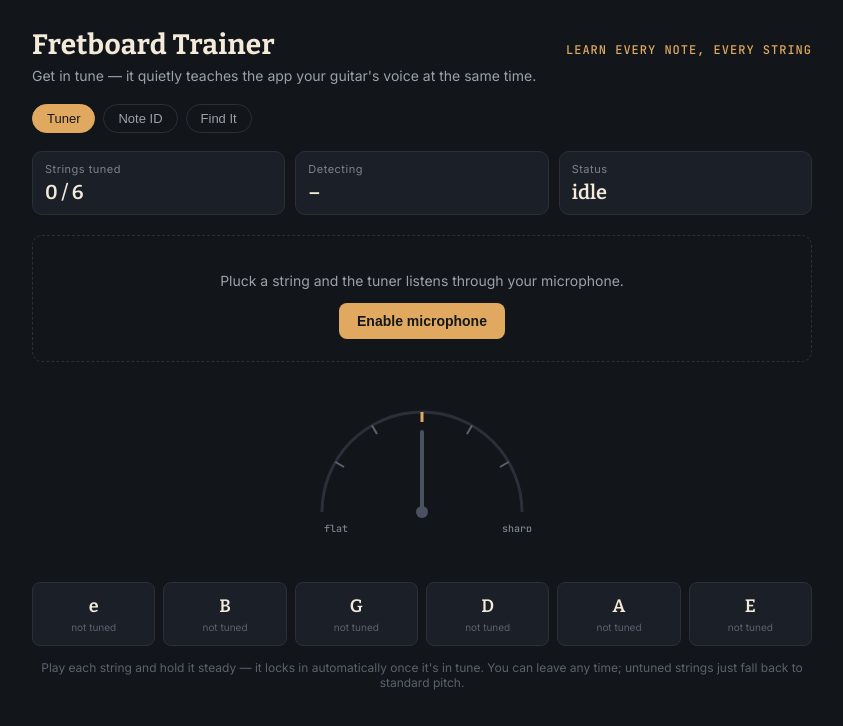
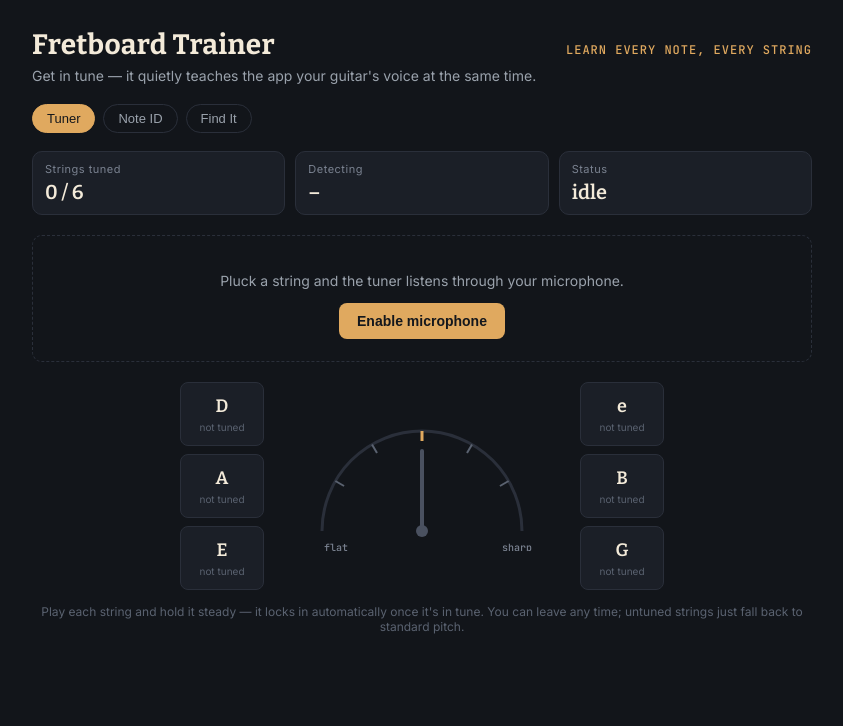
Before and after one commit to Seuafai/fretboard-trainer, a React (Vite) app: page / in a window 1280 px wide. Shown: the top 726 px of the page, without its empty margins (218-1061 px from the left). Built offline with nearby package versions, Linux system fonts and the light colour scheme.

Commit message:
More changes

```diff
--- a/src/App.jsx
+++ b/src/App.jsx
@@ -3,6 +3,8 @@ import { useState, useEffect, useCallback, useRef } from "react";
 const CHROMATIC = ["C", "C#", "D", "D#", "E", "F", "F#", "G", "G#", "A", "A#", "B"];
 
 // display order top -> bottom mirrors standard tab notation (high e on top)
+// openFreq/open here are the STANDARD-tuning reference values — alternate tunings
+// derive their own open note + frequency from these via tunedStrings() below.
 const STRINGS = [
   { id: "e1", label: "e", open: "E", openFreq: 329.63, thickness: 1.4 },
   { id: "B", label: "B", open: "B", openFreq: 246.94, thickness: 1.7 },
@@ -11,6 +13,39 @@ const STRINGS = [
   { id: "A", label: "A", open: "A", openFreq: 110.0, thickness: 3.2 },
   { id: "e2", label: "E", open: "E", openFreq: 82.41, thickness: 3.8 },
 ];
+
+// each `notes` array matches STRINGS order (high e, B, G, D, A, low E)
+const TUNING_PRESETS = [
+  { id: "standard", label: "Standard", notes: ["E", "B", "G", "D", "A", "E"] },
+  { id: "dropD", label: "Drop D", notes: ["E", "B", "G", "D", "A", "D"] },
+  { id: "halfStepDown", label: "Eb Standard (half step down)", notes: ["D#", "A#", "F#", "C#", "G#", "D#"] },
+  { id: "fullStepDown", label: "D Standard (full step down)", notes: ["D", "A", "F", "C", "G", "D"] },
+  { id: "dropC", label: "Drop C", notes: ["D", "A", "F", "C", "G", "C"] },
+  { id: "openG", label: "Open G", notes: ["D", "B", "G", "D", "G", "D"] },
+  { id: "openD", label: "Open D", notes: ["D", "A", "F#", "D", "A", "D"] },
+  { id: "openE", label: "Open E", notes: ["E", "B", "G#", "E", "B", "E"] },
+  { id: "dadgad", label: "DADGAD", notes: ["D", "A", "G", "D", "A", "D"] },
+];
+
+// shifts a standard-tuning reference frequency to a different note, picking the
+// nearest direction around the chromatic circle (correct for all alt-tuning shifts, which are small)
+function shiftFreq(standardFreq, standardLetter, targetLetter) {
+  const standardIdx = CHROMATIC.indexOf(standardLetter);
+  const targetIdx = CHROMATIC.indexOf(targetLetter);
+  let shift = (((targetIdx - standardIdx) % 12) + 12) % 12;
+  if (shift > 6) shift -= 12;
+  return standardFreq * Math.pow(2, shift / 12);
+}
+
+// combines the fixed per-string metadata (id/label/thickness) with a tuning preset's
+// open notes, producing the array used everywhere else in the app for note/frequency math
+function tunedStrings(presetNotes) {
+  return STRINGS.map((s, i) => ({
+    ...s,
+    open: presetNotes[i],
+    openFreq: shiftFreq(s.openFreq, s.open, presetNotes[i]),
+  }));
+}
 
 function noteAt(openLetter, fret) {
   const start = CHROMATIC.indexOf(openLetter);
@@ -29,10 +64,10 @@ function freqToNote(freq) {
 function centsBetween(freq, target) {
   return 1200 * Math.log2(freq / target);
 }
-function getOpenFreq(stringId, tuning) {
+function getOpenFreq(stringId, tuning, guitarStrings) {
   const t = tuning && tuning[stringId];
   if (t && t.freq) return t.freq;
-  return STRINGS.find((s) => s.id === stringId).openFreq;
+  return guitarStrings.find((s) => s.id === stringId).openFreq;
 }
 function timeAgo(ts) {
   if (!ts) return null;
@@ -266,8 +301,8 @@ function Chip({ active, onClick, children }) {
     </button>
   );
 }
-function TuneBanner({ tuning, onGoTune }) {
-  const timestamps = STRINGS.map((s) => tuning && tuning[s.id] && tuning[s.id].tunedAt).filter(Boolean);
+function TuneBanner({ tuning, onGoTune, guitarStrings }) {
+  const timestamps = guitarStrings.map((s) => tuning && tuning[s.id] && tuning[s.id].tunedAt).filter(Boolean);
   const newest = timestamps.length ? Math.max(...timestamps) : null;
   const staleMs = 24 * 60 * 60 * 1000;
   if (newest && Date.now() - newest < staleMs) return null;
@@ -301,14 +336,14 @@ function fretFraction(n) {
   return 1 - 1 / Math.pow(2, n / 12);
 }
 
-function FretboardSVG({ maxFret, activeStrings, markers, pulse }) {
+function FretboardSVG({ maxFret, activeStrings, markers, pulse, guitarStrings = STRINGS }) {
   const boardLeft = 46;
   const totalWidth = 54 * maxFret;
   const boardWidth = boardLeft + totalWidth + 26;
   const rowHeight = 34;
   const boardTop = 18;
-  const boardHeight = rowHeight * (STRINGS.length - 1) + 28;
-  const inlayFrets = [3, 5, 7, 9, 15, 17, 19, 21];
+  const boardHeight = rowHeight * (guitarStrings.length - 1) + 28;
+  const inlayFrets = [3, 5, 7, 9, 12, 15, 17, 19, 21, 24];
   const scale = fretFraction(maxFret) || 1;
 
   const fretX = (n) => boardLeft + (fretFraction(n) / scale) * totalWidth;
@@ -360,7 +395,7 @@ function FretboardSVG({ maxFret, activeStrings, markers, pulse }) {
           .map((f) => {
             const cx = cellMidX(f);
             const cy = boardTop + boardHeight / 2;
-            const dots = f === 12 ? [cy - 22, cy + 22] : [cy];
+            const dots = f === 12 || f === 24 ? [cy - 22, cy + 22] : [cy];
             return (
               <g key={f}>
                 {dots.map((dy, i) => (
@@ -386,7 +421,7 @@ function FretboardSVG({ maxFret, activeStrings, markers, pulse }) {
           </text>
         ))}
 
-        {STRINGS.map((s, idx) => {
+        {guitarStrings.map((s, idx) => {
           const y = boardTop + 14 + idx * rowHeight;
           const dimmed = !activeStrings.includes(s.id);
           return (
@@ -410,7 +445,7 @@ function FretboardSVG({ maxFret, activeStrings, markers, pulse }) {
         })}
 
         {markers.map((m, i) => {
-          const idx = STRINGS.findIndex((s) => s.id === m.stringId);
+          const idx = guitarStrings.findIndex((s) => s.id === m.stringId);
           const y = boardTop + 14 + idx * rowHeight;
           const x = cellMidX(m.fret);
           const isPulse = pulse && pulse.stringId === m.stringId && pulse.fret === m.fret;
@@ -468,7 +503,8 @@ function TunerGauge({ cents, active }) {
   );
 }
 
-function TunerPage({ mic, tuning, onUpdateTuning }) {
+
+function TunerPage({ mic, tuning, onUpdateTuning, guitarStrings }) {
   const [reading, setReading] = useState(null);
   const [detectedString, setDetectedString] = useState(null);
   const [lockProgress, setLockProgress] = useState(0);
@@ -494,7 +530,7 @@ function TunerPage({ mic, tuning, onUpdateTuning }) {
       // find nearest string by target frequency (within ~4 semitones)
       let best = null,
         bestCents = Infinity;
-      STRINGS.forEach((str) => {
+      guitarStrings.forEach((str) => {
         const c = centsBetween(s.freq, str.openFreq);
         if (Math.abs(c) < Math.abs(bestCents)) {
           bestCents = c;
@@ -538,14 +574,14 @@ function TunerPage({ mic, tuning, onUpdateTuning }) {
     }, 90);
     return () => clearInterval(intervalRef.current);
     // eslint-disable-next-line react-hooks/exhaustive-deps
-  }, [mic.status]);
+  }, [mic.status, guitarStrings]);
 
-  const tunedCount = STRINGS.filter((s) => tuning && tuning[s.id]).length;
+  const tunedCount = guitarStrings.filter((s) => tuning && tuning[s.id]).length;
 
   return (
     <div>
       <div style={{ display: "grid", gridTemplateColumns: "repeat(3, 1fr)", gap: 10, marginBottom: 20 }}>
-        <StatCard label="Strings tuned" value={`${tunedCount} / 6`} />
+        <StatCard label="Strings tuned" value={`${tunedCount} / ${guitarStrings.length}`} />
         <StatCard label="Detecting" value={detectedString ? STRINGS.find((s) => s.id === detectedString).label : "–"} />
         <StatCard label="Status" value={mic.status === "active" ? "listening" : mic.status} />
       </div>
@@ -560,34 +596,18 @@ function TunerPage({ mic, tuning, onUpdateTuning }) {
         </div>
       )}
 
-      <div style={{ display: "flex", justifyContent: "center", marginBottom: 8 }}>
-        <TunerGauge cents={reading ? reading.cents : null} active={!!reading} />
-      </div>
-      <div style={{ textAlign: "center", marginBottom: 22, minHeight: 20 }}>
-        {reading ? (
-          <span className="ft-mono" style={{ fontSize: 13, color: "#9aa2ac" }}>
-            {reading.cents > 0 ? "+" : ""}
-            {Math.round(reading.cents)}¢ {Math.abs(reading.cents) < 4 ? "· holding…" : ""}
-          </span>
-        ) : (
-          <span style={{ fontSize: 13, color: "#5a6270" }}>{mic.status === "active" ? "waiting for a string…" : ""}</span>
-        )}
-        {mic.status === "active" && (
-          <div className="ft-mono" style={{ fontSize: 11, color: "#5a6270", marginTop: 6 }}>
-            debug — freq: {debug && debug.freq ? `${debug.freq.toFixed(1)}Hz` : "none"} · clarity: {debug ? debug.clarity.toFixed(2) : "–"} · volume: {debug ? debug.rms.toFixed(4) : "–"} · confident: {debug ? String(debug.confident) : "–"}
-          </div>
-        )}
-      </div>
+      {(() => {
+        const leftIds = ["D", "A", "e2"]; // top-to-bottom: D, A, low E — bass side, low E nearest the nut
+        const rightIds = ["e1", "B", "G"]; // top-to-bottom: high e, B, G — treble side, G nearest the nut
 
-      <div style={{ display: "grid", gridTemplateColumns: "repeat(6, 1fr)", gap: 8 }}>
-        {STRINGS.map((s) => {
-          const data = tuning && tuning[s.id];
-          const isCurrent = detectedString === s.id;
+        const StringCard = ({ id }) => {
+          const s = STRINGS.find((x) => x.id === id);
+          const data = tuning && tuning[id];
+          const isCurrent = detectedString === id;
           const isLocking = isCurrent && lockProgress > 0;
-          const isJustLocked = justLocked === s.id;
+          const isJustLocked = justLocked === id;
           return (
             <div
-              key={s.id}
               style={{
                 position: "relative",
                 textAlign: "center",
@@ -609,8 +629,44 @@ function TunerPage({ mic, tuning, onUpdateTuning }) {
               </div>
             </div>
           );
-        })}
-      </div>
+        };
+
+        return (
+          <div style={{ display: "flex", alignItems: "center", justifyContent: "center", gap: 18, marginBottom: 8, flexWrap: "wrap" }}>
+            <div style={{ display: "flex", flexDirection: "column", gap: 8, width: 84 }}>
+              {leftIds.map((id) => (
+                <StringCard key={id} id={id} />
+              ))}
+            </div>
+
+            <div style={{ display: "flex", flexDirection: "column", alignItems: "center" }}>
+              <TunerGauge cents={reading ? reading.cents : null} active={!!reading} />
+              <div style={{ textAlign: "center", minHeight: 20 }}>
+                {reading ? (
+                  <span className="ft-mono" style={{ fontSize: 13, color: "#9aa2ac" }}>
+                    {reading.cents > 0 ? "+" : ""}
+                    {Math.round(reading.cents)}¢ {Math.abs(reading.cents) < 4 ? "· holding…" : ""}
+                  </span>
+                ) : (
+                  <span style={{ fontSize: 13, color: "#5a6270" }}>{mic.status === "active" ? "waiting for a string…" : ""}</span>
+                )}
+                {mic.status === "active" && (
+                  <div className="ft-mono" style={{ fontSize: 11, color: "#5a6270", marginTop: 6 }}>
+                    debug — freq: {debug && debug.freq ? `${debug.freq.toFixed(1)}Hz` : "none"} · clarity: {debug ? debug.clarity.toFixed(2) : "–"} · volume: {debug ? debug.rms.toFixed(4) : "–"} · confident: {debug ? String(debug.confident) : "–"}
+                  </div>
+                )}
+              </div>
+            </div>
+
+            <div style={{ display: "flex", flexDirection: "column", gap: 8, width: 84 }}>
+              {rightIds.map((id) => (
+                <StringCard key={id} id={id} />
+              ))}
+            </div>
+          </div>
+        );
+      })()}
+
       <p style={{ fontSize: 12, color: "#5a6270", marginTop: 14, textAlign: "center" }}>
         Play each string and hold it steady — it locks in automatically once it's in tune. You can leave any time; untuned strings just fall back to standard pitch.
       </p>
@@ -620,7 +676,7 @@ function TunerPage({ mic, tuning, onUpdateTuning }) {
 
 // ---------- Identify mode ----------
 
-function IdentifyMode({ maxFret, activeStrings }) {
+function IdentifyMode({ maxFret, activeStrings, guitarStrings }) {
   const [prompt, setPrompt] = useState(null);
   const [feedback, setFeedback] = useState(null);
   const [streak, setStreak] = useState(0);
@@ -649,14 +705,14 @@ function IdentifyMode({ maxFret, activeStrings }) {
   }, []);
 
   const nextPrompt = useCallback(() => {
-    const pool = activeStrings.length ? activeStrings : STRINGS.map((s) => s.id);
+    const pool = activeStrings.length ? activeStrings : guitarStrings.map((s) => s.id);
     const stringId = pool[Math.floor(Math.random() * pool.length)];
-    const stringDef = STRINGS.find((s) => s.id === stringId);
+    const stringDef = guitarStrings.find((s) => s.id === stringId);
     const fret = Math.floor(Math.random() * (maxFret + 1));
     const note = noteAt(stringDef.open, fret);
     setPrompt({ stringId, fret, note });
     setFeedback(null);
-  }, [activeStrings, maxFret]);
+  }, [activeStrings, maxFret, guitarStrings]);
 
   useEffect(() => {
     nextPrompt();
@@ -667,7 +723,7 @@ function IdentifyMode({ maxFret, activeStrings }) {
   useEffect(() => {
     if (prompt && (!activeStrings.includes(prompt.stringId) || prompt.fret > maxFret)) nextPrompt();
     // eslint-disable-next-line react-hooks/exhaustive-deps
-  }, [activeStrings, maxFret]);
+  }, [activeStrings, maxFret, guitarStrings]);
 
   function handleAnswer(note) {
     if (feedback || !prompt) return;
@@ -704,7 +760,7 @@ function IdentifyMode({ maxFret, activeStrings }) {
         <StatCard label="Answered" value={totalCount} />
       </div>
       <div style={{ marginBottom: 22 }}>
-        <FretboardSVG maxFret={maxFret} activeStrings={activeStrings} markers={markers} pulse={null} />
+        <FretboardSVG maxFret={maxFret} activeStrings={activeStrings} markers={markers} pulse={null} guitarStrings={guitarStrings} />
       </div>
       <div style={{ textAlign: "center", marginBottom: 16, minHeight: 26 }}>
         {feedback ? (
@@ -749,11 +805,11 @@ function IdentifyMode({ maxFret, activeStrings }) {
 
 // ---------- Find It mode ----------
 
-function computeGroups(note, maxFret, activeStrings, tuning) {
+function computeGroups(note, maxFret, activeStrings, tuning, guitarStrings) {
   const positions = [];
-  STRINGS.forEach((s) => {
+  guitarStrings.forEach((s) => {
     if (!activeStrings.includes(s.id)) return;
-    const openFreq = getOpenFreq(s.id, tuning);
+    const openFreq = getOpenFreq(s.id, tuning, guitarStrings);
     const openIdx = CHROMATIC.indexOf(s.open);
     const targetIdx = CHROMATIC.indexOf(note);
     const fret = (targetIdx - openIdx + 12) % 12;
@@ -770,18 +826,18 @@ function computeGroups(note, maxFret, activeStrings, tuning) {
   return groups;
 }
 
-function FindMode({ mic, maxFret, activeStrings, tuning, onGoTune }) {
+function FindMode({ mic, maxFret, activeStrings, tuning, onGoTune, guitarStrings }) {
   const [note, setNote] = useState(() => CHROMATIC[Math.floor(Math.random() * 12)]);
-  const [groups, setGroups] = useState(() => computeGroups(note, maxFret, activeStrings, tuning));
+  const [groups, setGroups] = useState(() => computeGroups(note, maxFret, activeStrings, tuning, guitarStrings));
   const [reading, setReading] = useState(null);
   const [pulse, setPulse] = useState(null);
   const intervalRef = useRef(null);
   const lastMatchRef = useRef(0);
 
   useEffect(() => {
-    setGroups(computeGroups(note, maxFret, activeStrings, tuning));
+    setGroups(computeGroups(note, maxFret, activeStrings, tuning, guitarStrings));
     // eslint-disable-next-line react-hooks/exhaustive-deps
-  }, [note, maxFret, activeStrings]);
+  }, [note, maxFret, activeStrings, guitarStrings]);
 
   useEffect(() => {
     if (mic.status !== "active") return;
@@ -839,13 +895,12 @@ function FindMode({ mic, maxFret, activeStrings, tuning, onGoTune }) {
   const totalPositions = groups.reduce((sum, g) => sum + g.positions.length, 0);
   const foundPositions = groups.reduce((sum, g) => sum + (g.credited ? g.credited.length : 0), 0);
   const allFound = totalPositions > 0 && foundPositions >= totalPositions;
-  const tunedCount = STRINGS.filter((s) => tuning && tuning[s.id]).length;
+  const tunedCount = guitarStrings.filter((s) => tuning && tuning[s.id]).length;
 
   const markers = groups.flatMap((g) =>
-    g.positions.map((p) => {
-      const isFound = (g.credited || []).includes(p.stringId);
-      return { stringId: p.stringId, fret: p.fret, filled: isFound, color: isFound ? "#7cb37a" : "#e0a95f", onClick: () => toggleManual(p.stringId, p.fret) };
-    })
+    g.positions
+      .filter((p) => (g.credited || []).includes(p.stringId))
+      .map((p) => ({ stringId: p.stringId, fret: p.fret, filled: true, color: "#7cb37a", onClick: () => toggleManual(p.stringId, p.fret) }))
   );
 
   function newNote() {
@@ -857,7 +912,7 @@ function FindMode({ mic, maxFret, activeStrings, tuning, onGoTune }) {
       <div style={{ display: "grid", gridTemplateColumns: "repeat(3, 1fr)", gap: 10, marginBottom: 20 }}>
         <StatCard label="Target note" value={note} />
         <StatCard label="Found" value={`${foundPositions} / ${totalPositions}`} />
-        <StatCard label="Strings tuned" value={`${tunedCount} / 6`} />
+        <StatCard label="Strings tuned" value={`${tunedCount} / ${guitarStrings.length}`} />
       </div>
 
       {mic.status !== "active" && (
@@ -871,7 +926,7 @@ function FindMode({ mic, maxFret, activeStrings, tuning, onGoTune }) {
       )}
 
       <div style={{ marginBottom: 14 }}>
-        <FretboardSVG maxFret={maxFret} activeStrings={activeStrings} markers={markers} pulse={pulse} />
+        <FretboardSVG maxFret={maxFret} activeStrings={activeStrings} markers={markers} pulse={pulse} guitarStrings={guitarStrings} />
       </div>
 
       <div style={{ textAlign: "center", marginBottom: 18, minHeight: 40 }}>
@@ -915,9 +970,13 @@ function FindMode({ mic, maxFret, activeStrings, tuning, onGoTune }) {
 export default function FretboardTrainer() {
   const [page, setPage] = useState("tuner");
   const [maxFret, setMaxFret] = useState(12);
+  const [tuningPresetId, setTuningPresetId] = useState("standard");
   const [activeStrings, setActiveStrings] = useState(STRINGS.map((s) => s.id));
-  const [tuning, setTuning] = useState(null); // null = loading
+  const [tuning, setTuning] = useState(null); // null = loading; holds mic-CALIBRATED frequencies (separate from the tuning preset above)
   const mic = useMic();
+
+  const tuningPreset = TUNING_PRESETS.find((t) => t.id === tuningPresetId) || TUNING_PRESETS[0];
+  const guitarStrings = tunedStrings(tuningPreset.notes);
 
   useEffect(() => {
     let cancelled = false;
@@ -938,6 +997,14 @@ export default function FretboardTrainer() {
     if (page === "identify" && mic.status === "active") mic.stop();
     // eslint-disable-next-line react-hooks/exhaustive-deps
   }, [page]);
+
+  const prevTuningPresetRef = useRef(tuningPresetId);
+  useEffect(() => {
+    if (prevTuningPresetRef.current !== tuningPresetId) {
+      prevTuningPresetRef.current = tuningPresetId;
+      setTuning({}); // old calibration was measured for a different tuning — no longer valid
+    }
+  }, [tuningPresetId]);
 
   const updateTuning = useCallback((stringId, data) => {
     setTuning((prev) => {
@@ -991,15 +1058,15 @@ export default function FretboardTrainer() {
           </Chip>
         </div>
 
-        {page !== "tuner" && <TuneBanner tuning={tuning} onGoTune={() => setPage("tuner")} />}
+        {page !== "tuner" && <TuneBanner tuning={tuning} onGoTune={() => setPage("tuner")} guitarStrings={guitarStrings} />}
 
         {tuning === null ? (
           <div style={{ textAlign: "center", color: "#5a6270", padding: 30 }}>loading…</div>
         ) : (
           <>
-            {page === "tuner" && <TunerPage mic={mic} tuning={tuning} onUpdateTuning={updateTuning} />}
-            {page === "identify" && <IdentifyMode maxFret={maxFret} activeStrings={activeStrings} />}
-            {page === "find" && <FindMode mic={mic} maxFret={maxFret} activeStrings={activeStrings} tuning={tuning} onGoTune={() => setPage("tuner")} />}
+            {page === "tuner" && <TunerPage mic={mic} tuning={tuning} onUpdateTuning={updateTuning} guitarStrings={guitarStrings} />}
+            {page === "identify" && <IdentifyMode maxFret={maxFret} activeStrings={activeStrings} guitarStrings={guitarStrings} />}
+            {page === "find" && <FindMode mic={mic} maxFret={maxFret} activeStrings={activeStrings} tuning={tuning} onGoTune={() => setPage("tuner")} guitarStrings={guitarStrings} />}
           </>
         )}
 
@@ -1010,10 +1077,34 @@ export default function FretboardTrainer() {
             </div>
             <div style={{ marginBottom: 14 }}>
               <div style={{ fontSize: 13, color: "#9aa2ac", marginBottom: 6 }}>Fret range</div>
-              <div style={{ display: "flex", gap: 8 }}>
-                {[5, 12, 15].map((n) => (
+              <div style={{ display: "flex", gap: 8, alignItems: "center", flexWrap: "wrap" }}>
+                {[5, 12, 15, 22, 24].map((n) => (
                   <Chip key={n} active={maxFret === n} onClick={() => setMaxFret(n)}>
                     0–{n}
+                  </Chip>
+                ))}
+                <label style={{ display: "flex", alignItems: "center", gap: 6, fontSize: 13, color: "#9aa2ac" }}>
+                  custom:
+                  <input
+                    type="number"
+                    min={3}
+                    max={30}
+                    value={maxFret}
+                    onChange={(e) => {
+                      const n = parseInt(e.target.value, 10);
+                      if (!isNaN(n)) setMaxFret(Math.max(3, Math.min(30, n)));
+                    }}
+                    style={{ width: 52, background: "#12151a", border: "1px solid #2a2f3a", borderRadius: 6, color: "#f3ead9", padding: "5px 6px", fontSize: 13 }}
+                  />
+                </label>
+              </div>
+            </div>
+            <div style={{ marginBottom: 14 }}>
+              <div style={{ fontSize: 13, color: "#9aa2ac", marginBottom: 6 }}>Tuning</div>
+              <div style={{ display: "flex", gap: 8, flexWrap: "wrap" }}>
+                {TUNING_PRESETS.map((t) => (
+                  <Chip key={t.id} active={tuningPresetId === t.id} onClick={() => setTuningPresetId(t.id)}>
+                    {t.label}
                   </Chip>
                 ))}
               </div>
@@ -1021,7 +1112,7 @@ export default function FretboardTrainer() {
             <div>
               <div style={{ fontSize: 13, color: "#9aa2ac", marginBottom: 6 }}>Strings</div>
               <div style={{ display: "flex", gap: 8, flexWrap: "wrap" }}>
-                {STRINGS.map((s) => (
+                {guitarStrings.map((s) => (
                   <Chip key={s.id} active={activeStrings.includes(s.id)} onClick={() => toggleString(s.id)}>
                     {s.label} string
                   </Chip>
```
